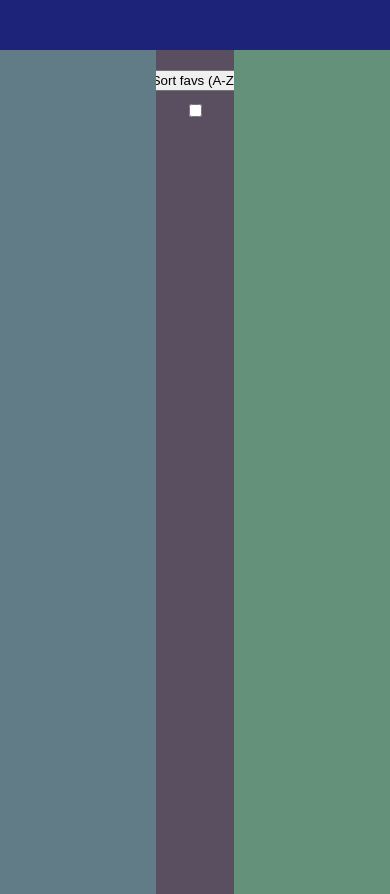
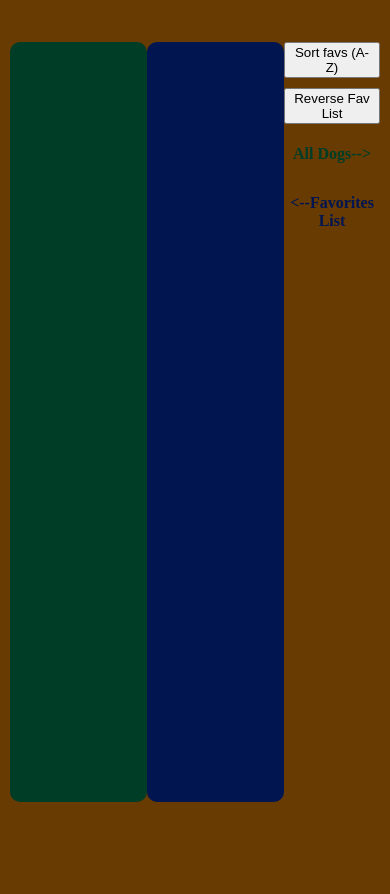
Before and after one commit to Alex-Beltz/API-favList-sort, a plain HTML site: page index.html in a window 390 px wide. After the commit the page ends 844 px from the top, so only its background shows below. Drawn offline with Linux system fonts and the light colour scheme; no server answers.

Commit message:
Refactor code / Clean-up CSS

```diff
--- a/index.html
+++ b/index.html
@@ -13,7 +13,6 @@
       <div class="main-list"></div>
       <div class="button-container"></div>
       <div class="favorites-list"></div>
-    <!-- <script src="./script.js"></script> -->
-    <script src="./test.js"></script>
+    <script src="./script.js"></script>
   </body>
 </html>
--- a/mediaQueries.css
+++ b/mediaQueries.css
@@ -1,10 +1,31 @@
-@media (max-width: 850px) {
+@media (max-width: 950px) {
+  div.list-container {
+    width: 100%;
+    height: 90vh;
+    background-color: #673b02;
+    margin: 10px;
+    overflow: hidden;
+    display: flex;
+    justify-content: space-between;
+    align-content: center;
+    text-align: center;
+  }
+
   div.button-container {
     flex-direction: column;
+    width: 6rem;
+    margin: 0;
+  }
+
+  div.button-container button {
+    width: 6rem;
+  }
+  div.button-container h1 {
+    font-size: 1rem;
   }
 
   div.main-list-item {
-    height: 250px;
+    height: 100px;
   }
 
   div.main-list-item,
@@ -92,6 +113,4 @@
   h5.fav-item-breed {
     font-size: 0.5em;
   }
-  h5.fav-item-breed {
-  }
 }
--- a/script.js
+++ b/script.js
@@ -1,57 +1,7 @@
-//
-//
-//
-// * You are going to create your own website that fetches and displays real data from an API.
-// A user can add and remove these items from a "favorites" list and has the ability to sort the  data.
-
-// 🛠 Requirements:
-
-// * Fetch data from an API (resource provided below) and display up to 30 items from that request in your HTML.
-
-//     - In your HTML you will display the array of data you get back (i.e. if it was an array of movies, you would display the list of movies).
-
-//     - Display a minimum of 3 values from the object in the array of data you get back for each item. (i.e. movie name, movie description, cover image).
-
-// * HTML for each item should be created programmatically. This means the html is created based on the data received from the API
-// (if 10 items are fetched, 10 blocks of HTML are created to display the data, etc.)
-
-// * Build a function to add selected items from the array of data to a "favorites" list. i.e.:
-
-//     - You fetch a list of 30 movies from an API and display it in a "collection" in your HTML.
-
-//     - When a user selects an item(s) from the "collection" to add to the "favorites" list,
-//     the item(s) are removed from the collection and added to the "favorites" list.
-
-// * Build a function to remove an item from the "favorites" list:
-
-//     - When a user removes an item from the "favorites" list, the item is added back to the "collection" of items.
-
-// * Build a toggle function that sorts the items in the collection and "favorites" list alphabetically (A-Z) and vice versa (Z-A).
-
-// * You must display the total sum of some piece of data from the list. (i.e. if you had a list of pokemon,
-// you could total the number of common, rare and legendary pokemon in the list).
-// You cannot total the number of items in the array, it must be a value from the data object.
-
-// * The website must be built with pure HTML, CSS and JavaScript (no third party css or js libraries).
-
-// * The items retrieved from the API must be displayed in styled HTML.
-// (i.e. if you were working with the pokeAPI you could display the data in a "card" design with the image, attack, hitpoints, etc).
-
-// * The website must be mobile responsive across desktop, ipad/tablet and mobile phones.
-
-// 💡 Tips:
-// * Fetching data from an API can take a few milliseconds.
-// This means you cannot create the HTML items from your API data until it is done fetching.
-// This also means you cannot add click events to the HTML items before they're created.
-
-// * Flow: Fetch data => build HTML items from data => add click events when HTML is done being built.
-//
-//
-
 async function fetchData() {
   try {
     const response = await fetch(
-      "https://freerandomapi.cyclic.app/api/v1/dogs?limit=20"
+      "https://freerandomapi.cyclic.app/api/v1/dogs?limit=30"
     );
     return await response.json();
   } catch (error) {
@@ -65,12 +15,31 @@ const waitForDOMContentLoaded = () => {
   });
 };
 
-function buildMainList(data) {
 const listContainer = document.querySelector(".list-container");
 const mainList = document.querySelector(".main-list");
 const favoritesList = document.querySelector(".favorites-list");
 const buttonContainer = document.querySelector(".button-container");
 
+const sortButtonAZ = document.createElement("button");
+sortButtonAZ.innerHTML = "Sort favs (A-Z)";
+buttonContainer.appendChild(sortButtonAZ);
+
+const reverseFavList = document.createElement("button");
+reverseFavList.innerHTML = "Reverse Fav List";
+buttonContainer.appendChild(reverseFavList);
+
+const mainListTitle = document.createElement("h1");
+mainListTitle.innerHTML = "All Dogs-->";
+mainListTitle.style.color = "rgb(0, 61, 39)";
+
+const favListTitle = document.createElement("h1");
+favListTitle.innerHTML = "<--Favorites List";
+favListTitle.style.color = "rgb(1, 21, 80)";
+buttonContainer.append(mainListTitle, favListTitle);
+
+listContainer.appendChild(buttonContainer);
+
+function buildMainList(data) {
   data.data.forEach((dog) => {
     const mainListItem = document.createElement("div");
     mainListItem.classList.add("main-list-item");
@@ -95,6 +64,12 @@ function buildMainList(data) {
     listContainer.appendChild(mainList);
 
     mainListItem.addEventListener("click", () => {
+      moveItemsToTheOtherList(mainListItem);
+    });
+  });
+}
+
+function moveItemsToTheOtherList(mainListItem) {
   if (mainListItem.parentNode === mainList) {
     mainListItem.remove();
     const favListItem = mainListItem.cloneNode(true);
@@ -119,36 +94,41 @@ function buildMainList(data) {
     });
     favoritesList.appendChild(favListItem);
   }
-    });
-  });
-  const sortButtonAZ = document.createElement("button");
-  buttonContainer.appendChild(sortButtonAZ);
-  sortButtonAZ.innerHTML = "Sort favs (A-Z)";
-
-  const reverseCheckbox = document.createElement("input");
-  reverseCheckbox.type = "checkbox";
-  reverseCheckbox.title = "reverse";
-  buttonContainer.appendChild(reverseCheckbox);
+}
 
 sortButtonAZ.addEventListener("click", () => {
+  sortFavList();
+});
+
+const sortFavList = () => {
   const favListItems = [...favoritesList.querySelectorAll(".fav-list-item")];
   favListItems.sort((a, b) => {
     const nameA = a.querySelector(".fav-item-name").innerHTML;
     const nameB = b.querySelector(".fav-item-name").innerHTML;
     return nameA.localeCompare(nameB);
   });
-    if (reverseCheckbox.checked) {
+  favListItems.forEach((item) => {
+    favoritesList.appendChild(item);
+  });
+};
+
+const reverseFavListOrder = () => {
+  const favListItems = [...favoritesList.querySelectorAll(".fav-list-item")];
   favListItems.reverse();
   favListItems.forEach((item) => {
     favoritesList.appendChild(item);
   });
+};
+
+let isReverse = false;
+reverseFavList.addEventListener("click", () => {
+  if (isReverse) {
+    sortFavList();
+    isReverse = false;
   } else {
-      favListItems.forEach((item) => {
-        favoritesList.appendChild(item);
-      });
+    reverseFavListOrder();
+    isReverse = true;
   }
 });
-  listContainer.appendChild(buttonContainer);
-}
 
 waitForDOMContentLoaded();
--- a/styles.css
+++ b/styles.css
@@ -8,82 +8,69 @@ html,
 body {
   height: 100vh;
   width: 100%;
-  /* position: absolute; */
-  /* all: 0; */
   margin: 0;
 }
 
 body {
-  /* display: flexbox;
+  display: flex;
   justify-content: center;
   align-items: center;
-  flex-direction: column; */
   text-align: center;
-  background-color: #1d2378;
+  background-color: #673b02;
 }
 
 body::-webkit-scrollbar,
 div.main-list::-webkit-scrollbar,
 div.favorites-list::-webkit-scrollbar {
-  width: 0.2em;
-  background-color: #f5f5f5;
+  width: 0.5em;
 }
 
 body::-webkit-scrollbar-thumb,
 div.main-list::-webkit-scrollbar-thumb,
 div.favorites-list::-webkit-scrollbar-thumb {
   background-color: #000000;
+  border-radius: 50px;
 }
 
-/* body::-webkit-scrollbar-track,
-div.main-list::-webkit-scrollbar-track,
-div.favorites-list::-webkit-scrollbar-track {
-  -webkit-box-shadow: inset 0 0 6px rgba(0, 0, 0, 0.3);
-  border-radius: 10px;
-  background-color: #f5f5f5;
-} */
-
 div.list-container {
-  max-width: 100%;
-  height: 100vh;
-  background-color: rgb(89, 79, 97);
-  margin-top: 50px;
+  width: 100%;
+  height: 90vh;
+  background-color: #673b02;
+  margin: 50px;
   overflow: hidden;
   display: flex;
-  justify-content: center;
+  justify-content: space-between;
   align-content: center;
+  text-align: center;
 }
 
 div.button-container {
   display: flex;
-  flex-direction: row;
+  flex-direction: column;
   flex-wrap: wrap;
   gap: 10px;
   max-width: 50rem;
-  margin-top: 20px;
+  margin: 20px;
   height: fit-content;
 }
 
 div.main-list,
 div.favorites-list {
-  position: absolute;
-  height: 100vh;
+  height: 90vh;
   width: 40%;
   overflow: scroll;
   display: flex;
   flex-direction: column;
-  justify-content: space-evenly;
+  justify-content: flex-start;
+  border-radius: 10px;
 }
 
 div.main-list {
-  left: 0;
-  background-color: rgb(98, 124, 135);
-  /* padding: 20px; */
+  background-color: rgb(0, 61, 39);
 }
 
 div.favorites-list {
-  right: 0;
-  background-color: rgb(99, 145, 121);
+  background-color: rgb(1, 21, 80);
 }
 
 div.main-list-item,
@@ -92,22 +79,24 @@ div.fav-list-item {
   display: flex;
   justify-content: space-between;
   flex-direction: row;
-  width: 80%;
+  min-width: 90%;
   margin: 20px;
   background-color: rgb(166, 159, 150);
   padding: 10px;
-  border-radius: 20px;
+  border-radius: 10px;
 }
 
 div.main-list-item {
   height: 50px;
-}
-div.main-list-item:hover {
   transition: transform 0.75s ease-in;
 }
-
 div.fav-list-item {
   height: 150px;
+}
+div.main-list-item:hover,
+div.fav-list-item:hover {
+  background-color: rgb(131, 109, 80);
+  box-shadow: 0px 0px 20px rgba(0, 0, 0, 0.5);
 }
 
 div.main-item-info,
@@ -123,8 +112,6 @@ div.fav-item-info {
 }
 div.main-item-info {
   justify-content: space-between;
-}
-div.fav-item-info {
 }
 
 div.main-item-info span,
@@ -142,7 +129,7 @@ h6 {
 }
 h6 {
   margin-right: 1rem;
-  color: rgb(66, 40, 7);
+  color: rgb(19, 63, 4);
 }
 h3.main-item-name {
   font-size: 0.75em;
```
Lines whose indentation alone changed are shown as unchanged.
